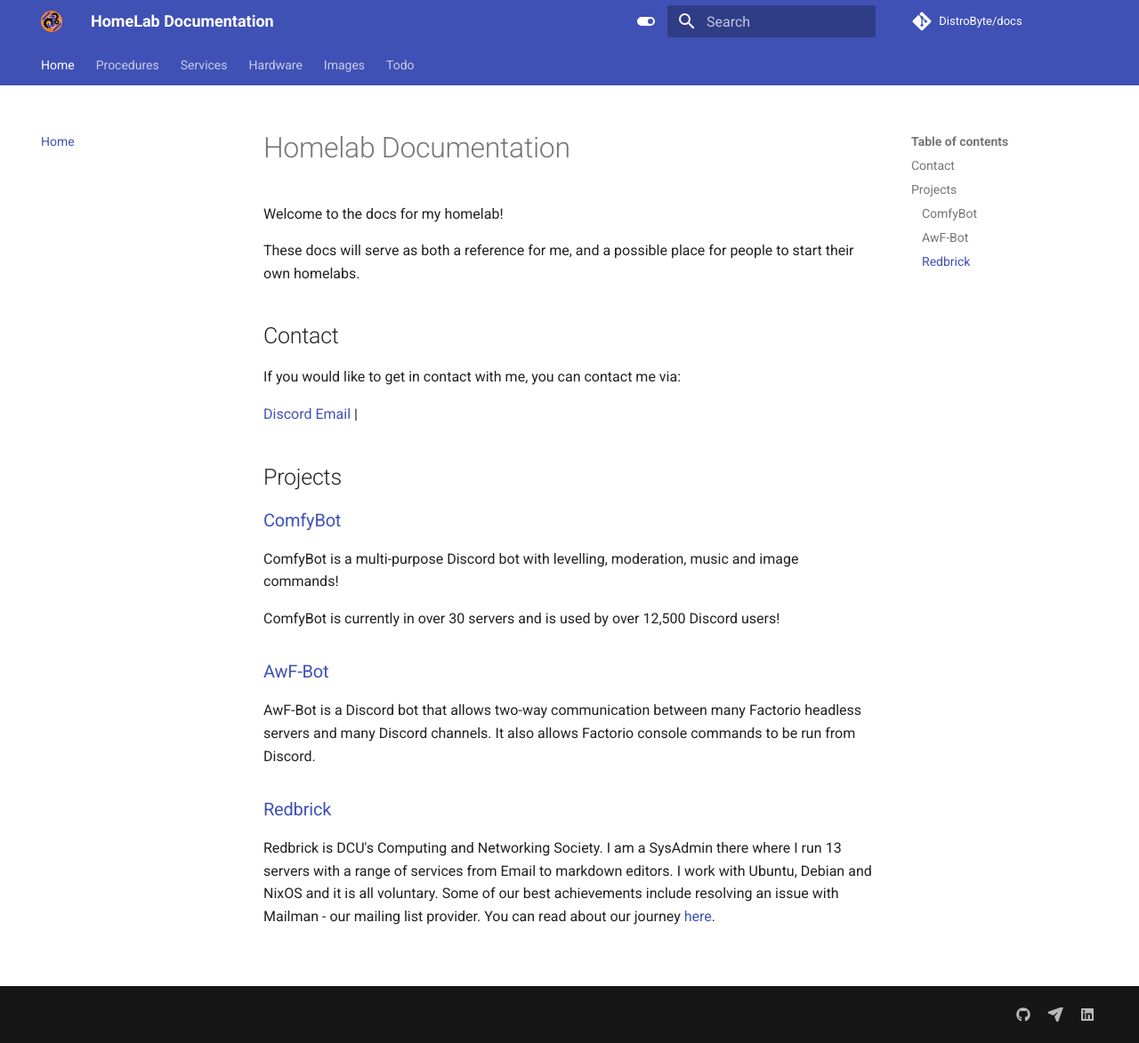
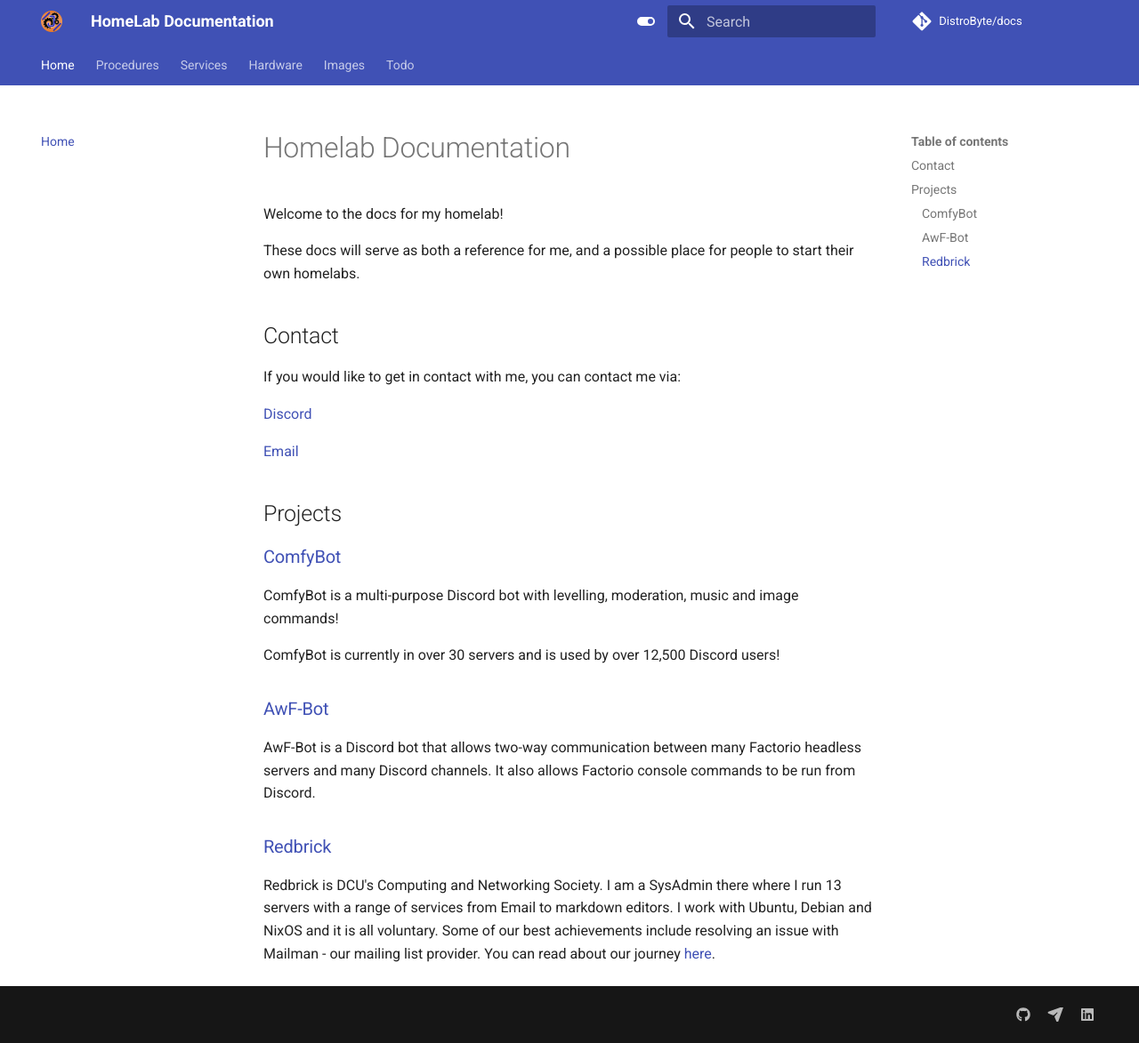
Before and after one commit to DistroByte/docs, an MkDocs documentation site: the page built from docs/index.md, in a window 1280 px wide and 1173 px high. Shown: the whole window at 89% size. Built offline with MkDocs 1.6.1 and Material for MkDocs 9.7.7, drawn with Linux system fonts in a browser that asks for light colours; comment, search, counter and statistics services are not loaded.

Commit message:
updates contact info

```diff
--- a/docs/index.md
+++ b/docs/index.md
@@ -9,7 +9,8 @@
 If you would like to get in contact with me, you can contact me via:
 
 [Discord](https://discordapp.com/users/180375991133143040)
-[Email](mailto:james@distrobyte.io) |
+
+[Email](mailto:james@distrobyte.io)
 
 ## Projects
 
```
